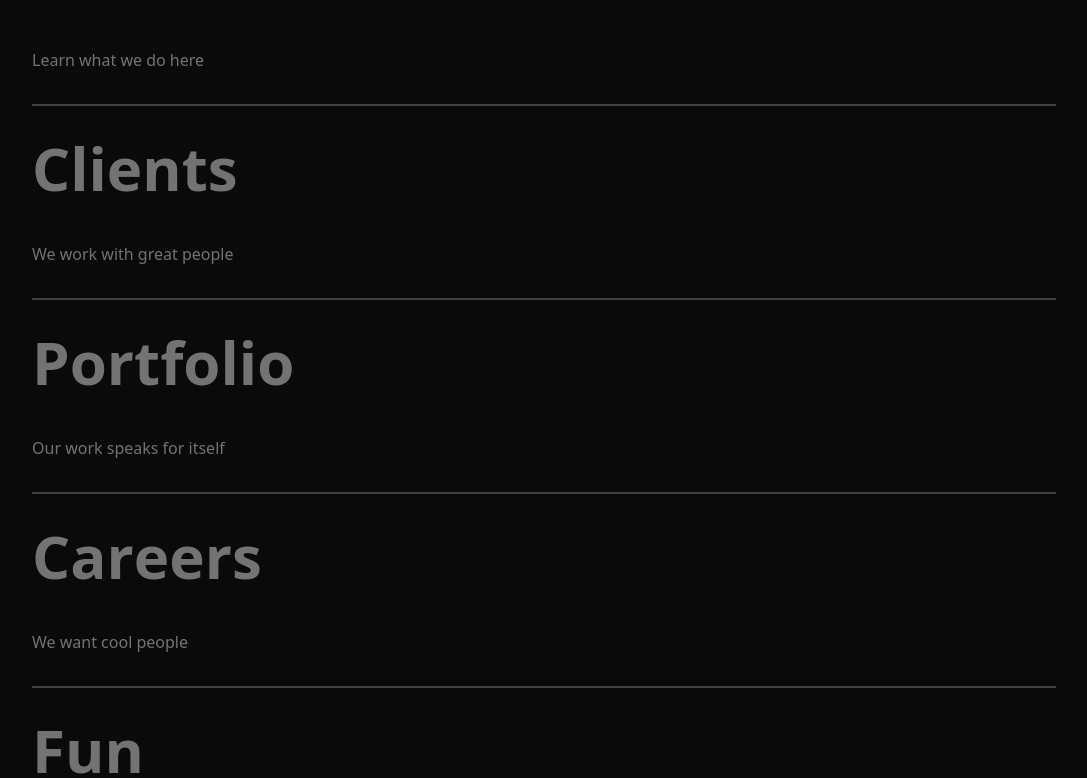
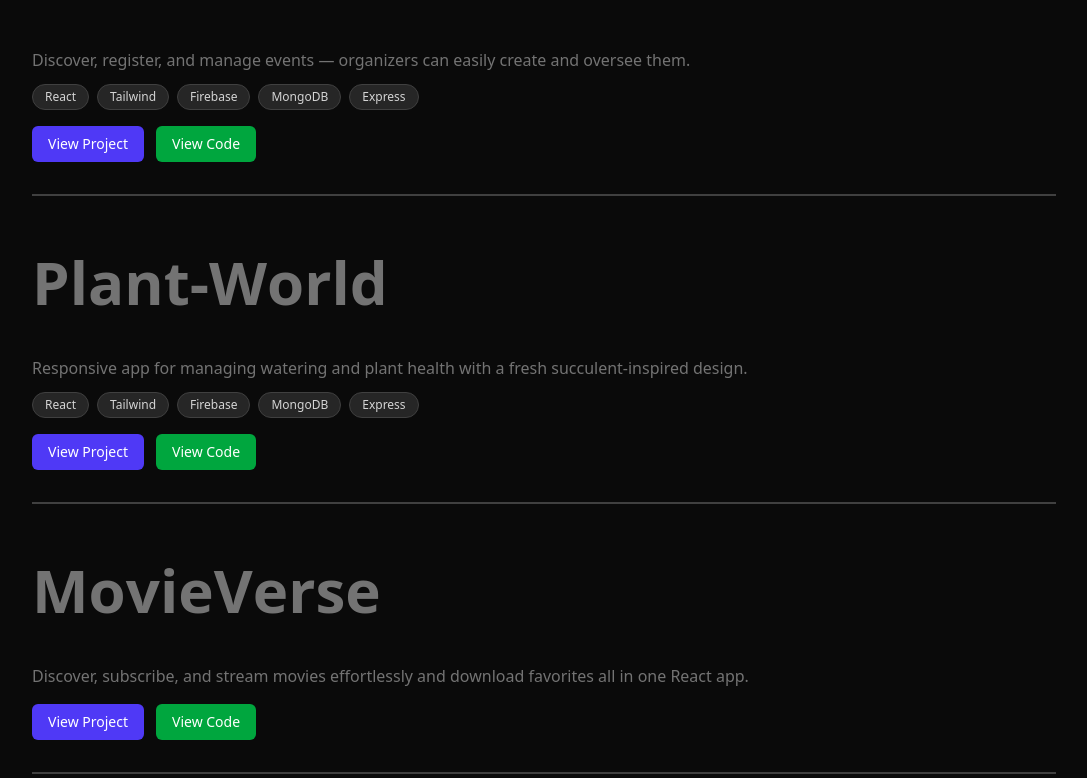
Before and after one commit to mohammad-oli56/Protfolio, a React (Vite) app: page / in a window 1280 px wide. Shown: the part 2822-3600 px from the top of the page, without its empty margins (96-1183 px from the left). Built offline with nearby package versions, Linux system fonts and the light colour scheme; grey boxes are pictures that could not be loaded.

Commit message:
add project

```diff
--- a/src/Components/HoverImageLinks.jsx
+++ b/src/Components/HoverImageLinks.jsx
@@ -6,58 +6,54 @@ import { FiArrowRight } from "react-icons/fi";
 export const HoverImageLinks = () => {
   return (
     <section className="bg-neutral-950 p-4 md:p-8">
-      <div className="mx-auto max-w-5xl">
-        <Link
-          heading="Movieberse"
-          title="Explore our mission and values"
-          subheading="Learn what we do here"
-          imgSrc="https://projectimg.com/hubfs/Untitled%20design%20(1).png"
-          href="https://github.com/mohammad-oli56/AthleticHub2"
+      <div className="mx-auto max-w-5xl space-y-6">
+        {/* AthleticHub */}
+        <LinkItem
+          heading="AthleticHub"
+          title="A full-stack platform connecting athletes with sports."
+          subheading="Discover, register, and manage events — organizers can easily create and oversee them."
+          tech={["React", "Tailwind", "Firebase", "MongoDB", "Express"]}
+          imgSrc="https://i.ibb.co/N2sYMqx6/Whats-App-Image-2025-08-11-at-19-57-57-00e3d32a.jpg"
+          href="https://mellow-dragon-cd5b39.netlify.app/"
+          projectcode="https://github.com/mohammad-oli56/AthleticHub2?tab=readme-ov-file"
         />
-        <Link
-          heading="Clients"
-          title="We work with amazing companies"
-          subheading="We work with great people"
-          imgSrc="/imgs/random/6.jpg"
-          href="#"
+
+        {/* Other Demo Links */}
+        <LinkItem
+          heading="Plant-World"
+          title="Plant Care Tracker Manage watering,and health monitoring with ease"
+          subheading="Responsive app for managing watering and plant health with a fresh succulent-inspired design."
+          tech={["React", "Tailwind", "Firebase", "MongoDB", "Express"]}
+          imgSrc="https://i.ibb.co.com/v61d7Yh4/Whats-App-Image-2025-08-11-at-20-47-28-a608c702.jpg"
+          href="https://assingment-10-9c374.web.app/"
+          projectcode="https://github.com/mohammad-oli56/Plant-World"
         />
-        <Link
-          heading="Portfolio"
-          title="Our projects speak for themselves"
-          subheading="Our work speaks for itself"
-          imgSrc="/imgs/random/4.jpg"
-          href="#"
+        <LinkItem
+          heading="MovieVerse"
+          title="Movieverse Seamless Movie Streaming & Subscription Platform"
+          subheading="Discover, subscribe, and stream movies effortlessly and download favorites all in one React app."
+          imgSrc="https://i.ibb.co.com/FLKtsNQr/Whats-App-Image-2025-08-11-at-20-59-33-a24c7433.jpg"
+          href="https://dainty-clafoutis-c0645b.netlify.app/"
+          projectcode="https://github.com/mohammad-oli56/MovieVerse"
         />
-        <Link
-          heading="Careers"
-          title="Join our growing team"
-          subheading="We want cool people"
-          imgSrc="/imgs/random/5.jpg"
-          href="#"
-        />
-        <Link
-          heading="Fun"
-          title="Relax and enjoy with us"
-          subheading="Incase you're bored"
-          imgSrc="/imgs/random/10.jpg"
-          href="#"
-        />
+
+
       </div>
     </section>
   );
 };
 
-const Link = ({ heading, title, imgSrc, subheading, href }) => {
+const LinkItem = ({ heading, title, imgSrc, subheading, href, tech, projectcode }) => {
   const ref = useRef(null);
 
   const x = useMotionValue(0);
   const y = useMotionValue(0);
 
-  const mouseXSpring = useSpring(x);
-  const mouseYSpring = useSpring(y);
+  const mouseXSpring = useSpring(x, { stiffness: 200, damping: 20 });
+  const mouseYSpring = useSpring(y, { stiffness: 200, damping: 20 });
 
-  const top = useTransform(mouseYSpring, [0.5, -0.5], ["40%", "60%"]);
-  const left = useTransform(mouseXSpring, [0.5, -0.5], ["60%", "70%"]);
+  const top = useTransform(mouseYSpring, [-0.5, 0.5], ["40%", "60%"]);
+  const left = useTransform(mouseXSpring, [-0.5, 0.5], ["60%", "70%"]);
 
   const handleMouseMove = (e) => {
     const rect = ref.current.getBoundingClientRect();
@@ -75,15 +71,15 @@ const Link = ({ heading, title, imgSrc, subheading, href }) => {
   };
 
   return (
-    <motion.a
-      href={href}
+    <motion.div
       ref={ref}
       onMouseMove={handleMouseMove}
       initial="initial"
       whileHover="whileHover"
-      className="group relative flex items-center justify-between border-b-2 border-neutral-700 py-4 transition-colors duration-500 hover:border-neutral-50 md:py-8"
+      className="group relative flex items-center justify-between border-b-2 border-neutral-700 py-6 transition-colors duration-500 hover:border-neutral-50 md:py-8"
     >
       <div>
+        {/* Heading */}
         <motion.span
           variants={{
             initial: { x: 0 },
@@ -91,48 +87,86 @@ const Link = ({ heading, title, imgSrc, subheading, href }) => {
           }}
           transition={{
             type: "spring",
-            staggerChildren: 0.075,
-            delayChildren: 0.25,
+            staggerChildren: 0.05,
+            delayChildren: 0.15,
           }}
           className="relative z-10 block text-4xl font-bold text-neutral-500 transition-colors duration-500 group-hover:text-neutral-50 md:text-6xl"
         >
           {heading.split("").map((l, i) => (
             <motion.span
+              key={i}
               variants={{
                 initial: { x: 0 },
                 whileHover: { x: 16 },
               }}
               transition={{ type: "spring" }}
               className="inline-block"
-              key={i}
             >
               {l}
             </motion.span>
           ))}
         </motion.span>
 
-        {/* Title Section (Added) */}
+        {/* Title */}
         <motion.span
           variants={{
             initial: { opacity: 0 },
             whileHover: { opacity: 1 },
           }}
           transition={{ type: "spring" }}
-          className="relative z-10 mt-2 block text-xl text-neutral-500 transition-colors duration-500 group-hover:text-neutral-50"
+          className="relative z-10 mt-2 block text-xl text-neutral-500 group-hover:text-neutral-50"
         >
           {title}
         </motion.span>
 
-        <span className="relative z-10 mt-2 block text-base text-neutral-500 transition-colors duration-500 group-hover:text-neutral-50">
+        {/* Subheading */}
+        <span className="relative z-10 mt-2 block text-base text-neutral-500 group-hover:text-neutral-50">
           {subheading}
         </span>
+
+        {/* Tech Stack Badges */}
+        {tech && (
+          <div className="relative z-10 mt-3 flex flex-wrap gap-2">
+            {tech.map((t, index) => (
+              <span
+                key={index}
+                className="bg-neutral-800 text-neutral-300 px-3 py-1 rounded-full text-xs border border-neutral-700"
+              >
+                {t}
+              </span>
+            ))}
+          </div>
+        )}
+
+        {/* Buttons */}
+        <div className="relative z-10 mt-4 flex gap-3">
+          <a
+            href={href}
+            target="_blank"
+            rel="noopener noreferrer"
+            className="px-4 py-2 rounded-md bg-indigo-600 text-white text-sm font-medium hover:bg-indigo-700 transition"
+          >
+            View Project
+          </a>
+          {projectcode && (
+            <a
+              href={projectcode}
+              target="_blank"
+              rel="noopener noreferrer"
+              className="px-4 py-2 rounded-md bg-green-600 text-white text-sm font-medium hover:bg-green-700 transition"
+            >
+              View Code
+            </a>
+          )}
+        </div>
       </div>
 
+      {/* Hover Image */}
       <motion.img
         style={{
           top,
           left,
-          translateX: "-50%",
+          translateX: "-0%",
           translateY: "-50%",
         }}
         variants={{
@@ -142,25 +176,20 @@ const Link = ({ heading, title, imgSrc, subheading, href }) => {
         transition={{ type: "spring" }}
         src={imgSrc}
         className="absolute z-0 h-24 w-32 rounded-lg object-cover md:h-48 md:w-64"
-        alt={`Image representing a link for ${heading}`}
+        alt={`Image representing ${heading}`}
       />
 
+      {/* Arrow */}
       <motion.div
         variants={{
-          initial: {
-            x: "25%",
-            opacity: 0,
-          },
-          whileHover: {
-            x: "0%",
-            opacity: 1,
-          },
+          initial: { x: "25%", opacity: 0 },
+          whileHover: { x: "0%", opacity: 1 },
         }}
         transition={{ type: "spring" }}
         className="relative z-10 p-4"
       >
         <FiArrowRight className="text-5xl text-neutral-50" />
       </motion.div>
-    </motion.a>
+    </motion.div>
   );
 };
```
